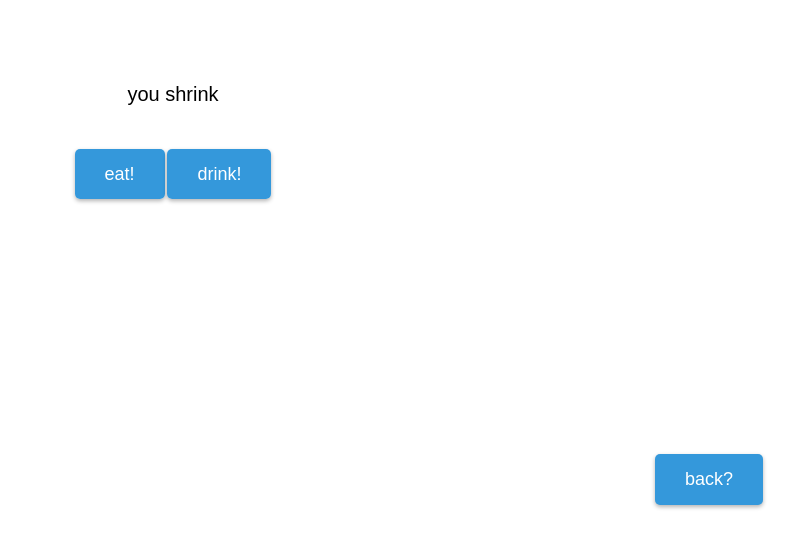
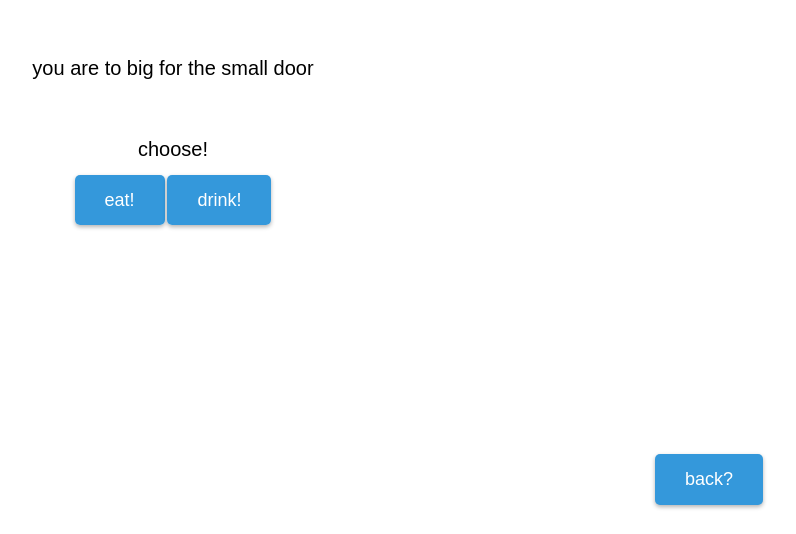
Before and after one commit to loulevin/alice, a plain HTML site: page door.html in a window 1280 px wide. Shown: the part 266-800 px from the top of the page, without its empty margins (467-1263 px from the left). Drawn offline with Linux system fonts and the light colour scheme.

Commit message:
Patricia: door.html update

```diff
--- a/door.html
+++ b/door.html
@@ -4,13 +4,13 @@
     <meta charset="UTF-8" />
     <meta name="viewport" content="width=device-width, initial-scale=1.0" />
     <link rel="stylesheet" href="css/main.css" />
-    <title>door?</title>
+    <title>Button für Albert</title>
   </head>
   <body>
     <div class="container">
-      <p>you shrink</p>
+      <p>you are to big for the small door</p>
       <p></p>
-
+      <p>choose!</p>
       <div>
         <a class="fancy-button" href="eat.html">eat!</a>
         <a class="fancy-button" href="drink.html">drink!</a>
```
